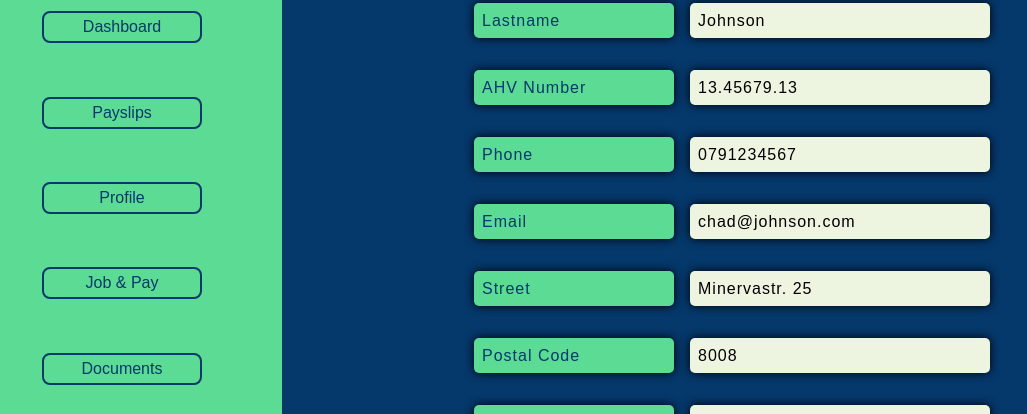
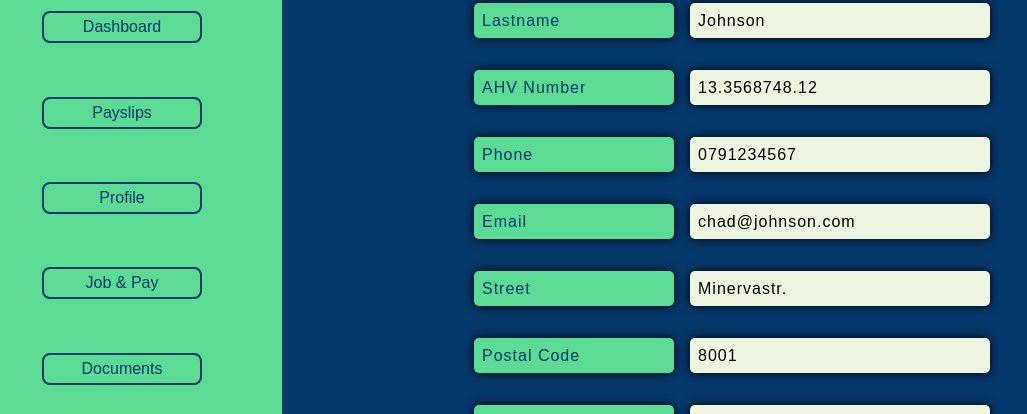
Before and after one commit to joshhammer/propulsion-final-project, a React (Create React App) app in the folder frontend/: page /employee/details in a window 1280 px wide. Shown: the part 242-656 px from the top of the page, without its empty margins (38-1065 px from the left). Built offline with nearby package versions, Linux system fonts and the light colour scheme.

Commit message:
make all data fields ready for real data

```diff
--- a/frontend/src/components/AppContainer/Employee/EmployeeDetails/ProfileData.js
+++ b/frontend/src/components/AppContainer/Employee/EmployeeDetails/ProfileData.js
@@ -11,7 +11,7 @@ class ProfileData extends React.Component {
 
     render() {
         const {inputState, readonly, saveData} = this.props
-        const {firstname, lastname, phone} = inputState
+        const {firstname, lastname, phone, ahv, email, street, city, postal_code} = inputState
         const user = this.props.user
         return(
             <div className='employee-profile-data-container'>
@@ -29,32 +29,38 @@ class ProfileData extends React.Component {
                 </div>
                 <div className='profile-table-element'>
                     <p>AHV Number</p>
-                    <input type="text" value='13.45679.13' readOnly={readonly}
+                    <input name='ahv' type="text" value={readonly ? user.ahv : ahv} readOnly={readonly}
+                        onChange={saveData}
                         id={readonly ? '' : 'editable-input'} />
                 </div>
                 <div className='profile-table-element'>
                     <p>Phone</p>
-                    <input type="text" value={readonly ? user.phone : phone} readOnly={readonly}
+                    <input name='phone' type="text" value={readonly ? user.phone : phone} readOnly={readonly}
+                        onChange={saveData}
                         id={readonly ? '' : 'editable-input'} />
                 </div>
                 <div className='profile-table-element'>
                     <p>Email</p>
-                    <input type="text" value='chad@johnson.com' readOnly={readonly}
+                    <input name='email' type="text" value={readonly ? user.email : email} readOnly={readonly}
+                        onChange={saveData}
                         id={readonly ? '' : 'editable-input'} />
                 </div>
                 <div className='profile-table-element'>
                     <p>Street</p>
-                    <input type="text" value='Minervastr. 25' readOnly={readonly}
+                    <input name='street' type="text" value={readonly ? user.street : street} readOnly={readonly}
+                        onChange={saveData}
                         id={readonly ? '' : 'editable-input'} />
                 </div>
                 <div className='profile-table-element'>
                     <p>Postal Code</p>
-                    <input type="text" value='8008' readOnly={readonly}
+                    <input name='postal_code' type="text" value={readonly ? user.postal_code : postal_code} readOnly={readonly}
+                        onChange={saveData}
                         id={readonly ? '' : 'editable-input'} />
                 </div>
                 <div className='profile-table-element'>
                     <p>City</p>
-                    <input type="text" value='Zürich' readOnly={readonly}
+                    <input name='city' type="text" value={readonly ? user.city : city} readOnly={readonly}
+                        onChange={saveData}
                         id={readonly ? '' : 'editable-input'} />
                 </div>
             </div>
```
Lines whose indentation alone changed are shown as unchanged.
